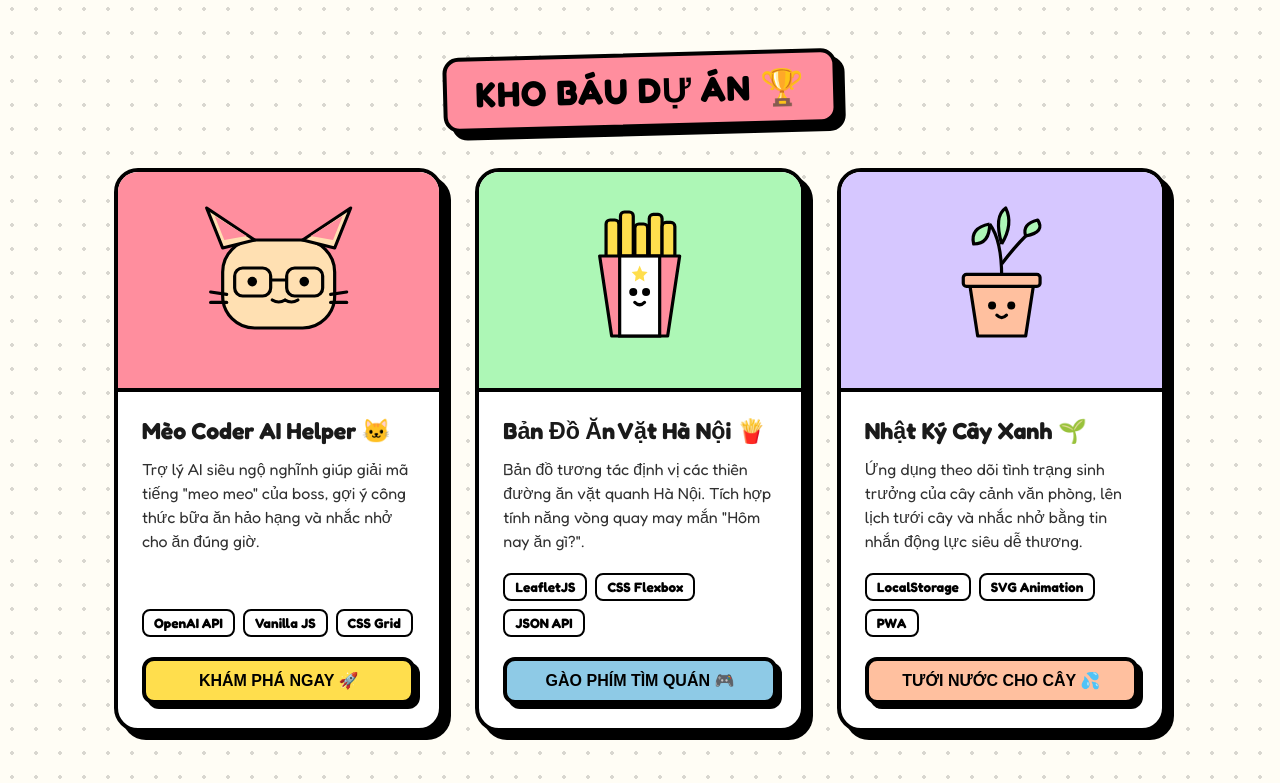
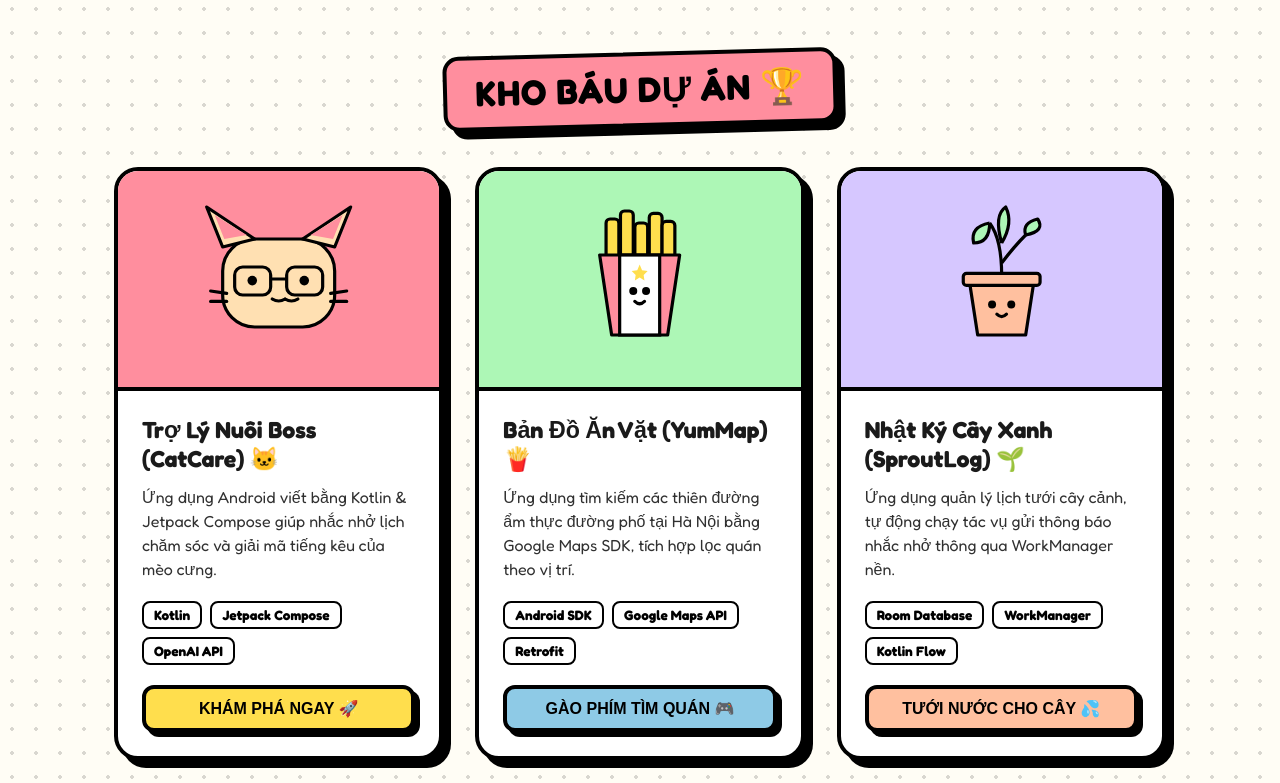
Before and after one commit to tranvietanh55/web-test, a plain HTML site: page index.html in a window 1280 px wide. Shown: the part 1179-1962 px from the top of the page. Drawn offline with Linux system fonts and the light colour scheme.

Commit message:
Update portfolio for Tran Viet Anh - Android Developer

```diff
--- a/index.html
+++ b/index.html
@@ -5,14 +5,14 @@
     <meta name="viewport" content="width=device-width, initial-scale=1.0">
 
     <!-- SEO Optimization -->
-    <title>Minh Panda | Cartoon Creative Portfolio</title>
-    <meta name="description" content="Trang web Thông tin cá nhân độc đáo mang đậm phong cách Hoạt hình và Neo-Brutalism của Minh Panda. Sáng tạo, độc đáo và đầy màu sắc!">
-    <meta name="keywords" content="Portfolio, Cartoon style, Neo-Brutalism, Front-end Developer, UI/UX Designer, Minh Panda">
-    <meta name="author" content="Minh Panda">
+    <title>Tran Viet Anh | Android Developer Creative Portfolio</title>
+    <meta name="description" content="Trang web Thông tin cá nhân độc đáo mang đậm phong cách Hoạt hình và Neo-Brutalism của Tran Viet Anh - Android Developer.">
+    <meta name="keywords" content="Portfolio, Cartoon style, Neo-Brutalism, Android Developer, Kotlin, Jetpack Compose, Tran Viet Anh">
+    <meta name="author" content="Tran Viet Anh">
 
     <!-- Open Graph for Social Sharing -->
-    <meta property="og:title" content="Minh Panda | Cartoon Creative Portfolio">
-    <meta property="og:description" content="Trang web Thông tin cá nhân độc đáo mang đậm phong cách Hoạt hình và Neo-Brutalism của Minh Panda.">
+    <meta property="og:title" content="Tran Viet Anh | Android Developer Creative Portfolio">
+    <meta property="og:description" content="Trang web Thông tin cá nhân độc đáo mang đậm phong cách Hoạt hình và Neo-Brutalism của Tran Viet Anh - Android Developer.">
     <meta property="og:type" content="website">
 
     <!-- FontAwesome Icons -->
@@ -34,7 +34,7 @@
     <!-- Sticky Navigation Bar -->
     <nav class="navbar">
         <div class="container navbar-content">
-            <a href="#" class="logo">PANDADEV 🐼</a>
+            <a href="#" class="logo">ANHDEV 🤖</a>
             <div class="nav-actions">
                 <!-- Theme Toggle -->
                 <button class="theme-toggle-btn" id="theme-toggle" aria-label="Đổi giao diện">
@@ -61,13 +61,13 @@
             </button>
 
             <!-- Prominent Cartoon Name -->
-            <h1 class="hero-name">MINH PANDA</h1>
+            <h1 class="hero-name">Tran Viet Anh</h1>
 
             <!-- Professional / Hobbies tags -->
             <div class="hero-badges">
-                <span class="badge" style="--badge-bg: var(--yellow)"><i class="fa-solid fa-code"></i> Front-End Dev</span>
-                <span class="badge" style="--badge-bg: var(--pink)"><i class="fa-solid fa-palette"></i> UI/UX Designer</span>
-                <span class="badge" style="--badge-bg: var(--purple)"><i class="fa-solid fa-gamepad"></i> Game Thủ Bán Chuyên</span>
+                <span class="badge" style="--badge-bg: var(--yellow)"><i class="fa-brands fa-android"></i> Android Dev</span>
+                <span class="badge" style="--badge-bg: var(--pink)"><i class="fa-solid fa-mobile-screen-button"></i> Kotlin / Java</span>
+                <span class="badge" style="--badge-bg: var(--purple)"><i class="fa-solid fa-cubes"></i> Jetpack Compose</span>
             </div>
         </section>
 
@@ -75,7 +75,7 @@
         <section id="about" class="about-bubble-container reveal">
             <div class="speech-bubble">
                 <p class="about-text">
-                    Chào bạn! Mình là một Lập trình viên Front-end kiêm Nhà thiết kế UI/UX theo phong cách sáng tạo và đầy màu sắc. Mình có đam mê biến những dòng code khô khan thành các trải nghiệm sinh động và vui nhộn. Phương châm làm việc của mình: "Nếu code không chạy, hãy đi uống trà sữa và thử lại!" 🥤
+                    Chào bạn! Mình là một Lập trình viên Android (Android Developer) đam mê phát triển các ứng dụng di động mượt mà, hiệu năng cao và có giao diện trực quan, thân thiện. Mình thích tối ưu hóa hiệu năng ứng dụng và vẽ giao diện bằng Jetpack Compose. Phương châm của mình: "Nếu ứng dụng crash, hãy xem Logcat, uống một ngụm cà phê và build lại!" ☕
                 </p>
             </div>
         </section>
@@ -86,16 +86,16 @@
                 <h2 class="comic-title" style="--title-bg: var(--blue)">SIÊU NĂNG LỰC ⚡</h2>
             </div>
             <div class="skills-container">
-                <div class="skill-pill" style="--pill-bg: var(--orange)"><i class="fa-brands fa-html5"></i> HTML5</div>
-                <div class="skill-pill" style="--pill-bg: var(--blue)"><i class="fa-brands fa-css3-alt"></i> CSS3</div>
-                <div class="skill-pill" style="--pill-bg: var(--yellow)"><i class="fa-brands fa-js"></i> JavaScript</div>
-                <div class="skill-pill" style="--pill-bg: var(--green)"><i class="fa-brands fa-react"></i> ReactJS</div>
-                <div class="skill-pill" style="--pill-bg: var(--purple)"><i class="fa-brands fa-vuejs"></i> VueJS</div>
-                <div class="skill-pill" style="--pill-bg: var(--pink)"><i class="fa-brands fa-figma"></i> Figma UI/UX</div>
-                <div class="skill-pill" style="--pill-bg: var(--blue)"><i class="fa-solid fa-mobile-screen"></i> Responsive</div>
+                <div class="skill-pill" style="--pill-bg: var(--orange)"><i class="fa-brands fa-android"></i> Android SDK</div>
+                <div class="skill-pill" style="--pill-bg: var(--blue)"><i class="fa-solid fa-code"></i> Kotlin</div>
+                <div class="skill-pill" style="--pill-bg: var(--yellow)"><i class="fa-solid fa-code"></i> Java</div>
+                <div class="skill-pill" style="--pill-bg: var(--green)"><i class="fa-solid fa-cubes"></i> Jetpack Compose</div>
+                <div class="skill-pill" style="--pill-bg: var(--purple)"><i class="fa-solid fa-network-wired"></i> Coroutines & Flow</div>
+                <div class="skill-pill" style="--pill-bg: var(--pink)"><i class="fa-solid fa-database"></i> Room / SQLite</div>
+                <div class="skill-pill" style="--pill-bg: var(--blue)"><i class="fa-solid fa-cloud-arrow-down"></i> Retrofit / API</div>
                 <div class="skill-pill" style="--pill-bg: var(--yellow)"><i class="fa-brands fa-github"></i> Git / Github</div>
-                <div class="skill-pill" style="--pill-bg: var(--purple)"><i class="fa-solid fa-pen-nib"></i> Vẽ Đồ Họa</div>
-                <div class="skill-pill" style="--pill-bg: var(--green)"><i class="fa-solid fa-gamepad"></i> Game Master</div>
+                <div class="skill-pill" style="--pill-bg: var(--purple)"><i class="fa-brands fa-figma"></i> Figma UI/UX</div>
+                <div class="skill-pill" style="--pill-bg: var(--green)"><i class="fa-solid fa-coffee"></i> Nghiện Cà Phê</div>
             </div>
         </section>
 
@@ -136,12 +136,12 @@
                         </svg>
                     </div>
                     <div class="project-info">
-                        <h3 class="project-title">Mèo Coder AI Helper 🐱</h3>
-                        <p class="project-desc">Trợ lý AI siêu ngộ nghĩnh giúp giải mã tiếng "meo meo" của boss, gợi ý công thức bữa ăn hảo hạng và nhắc nhở cho ăn đúng giờ.</p>
+                        <h3 class="project-title">Trợ Lý Nuôi Boss (CatCare) 🐱</h3>
+                        <p class="project-desc">Ứng dụng Android viết bằng Kotlin & Jetpack Compose giúp nhắc nhở lịch chăm sóc và giải mã tiếng kêu của mèo cưng.</p>
                         <div class="project-tags">
+                            <span class="project-tag">Kotlin</span>
+                            <span class="project-tag">Jetpack Compose</span>
                             <span class="project-tag">OpenAI API</span>
-                            <span class="project-tag">Vanilla JS</span>
-                            <span class="project-tag">CSS Grid</span>
                         </div>
                         <button class="neo-btn btn-yellow project-btn" data-project="cat-coder">KHÁM PHÁ NGAY 🚀</button>
                     </div>
@@ -171,12 +171,12 @@
                         </svg>
                     </div>
                     <div class="project-info">
-                        <h3 class="project-title">Bản Đồ Ăn Vặt Hà Nội 🍟</h3>
-                        <p class="project-desc">Bản đồ tương tác định vị các thiên đường ăn vặt quanh Hà Nội. Tích hợp tính năng vòng quay may mắn "Hôm nay ăn gì?".</p>
+                        <h3 class="project-title">Bản Đồ Ăn Vặt (YumMap) 🍟</h3>
+                        <p class="project-desc">Ứng dụng tìm kiếm các thiên đường ẩm thực đường phố tại Hà Nội bằng Google Maps SDK, tích hợp lọc quán theo vị trí.</p>
                         <div class="project-tags">
-                            <span class="project-tag">LeafletJS</span>
-                            <span class="project-tag">CSS Flexbox</span>
-                            <span class="project-tag">JSON API</span>
+                            <span class="project-tag">Android SDK</span>
+                            <span class="project-tag">Google Maps API</span>
+                            <span class="project-tag">Retrofit</span>
                         </div>
                         <button class="neo-btn btn-blue project-btn" data-project="street-food">GÀO PHÍM TÌM QUÁN 🎮</button>
                     </div>
@@ -207,12 +207,12 @@
                         </svg>
                     </div>
                     <div class="project-info">
-                        <h3 class="project-title">Nhật Ký Cây Xanh 🌱</h3>
-                        <p class="project-desc">Ứng dụng theo dõi tình trạng sinh trưởng của cây cảnh văn phòng, lên lịch tưới cây và nhắc nhở bằng tin nhắn động lực siêu dễ thương.</p>
+                        <h3 class="project-title">Nhật Ký Cây Xanh (SproutLog) 🌱</h3>
+                        <p class="project-desc">Ứng dụng quản lý lịch tưới cây cảnh, tự động chạy tác vụ gửi thông báo nhắc nhở thông qua WorkManager nền.</p>
                         <div class="project-tags">
-                            <span class="project-tag">LocalStorage</span>
-                            <span class="project-tag">SVG Animation</span>
-                            <span class="project-tag">PWA</span>
+                            <span class="project-tag">Room Database</span>
+                            <span class="project-tag">WorkManager</span>
+                            <span class="project-tag">Kotlin Flow</span>
                         </div>
                         <button class="neo-btn btn-orange project-btn" data-project="cute-plant">TƯỚI NƯỚC CHO CÂY 💦</button>
                     </div>
@@ -239,7 +239,7 @@
                     </div>
                     <div class="form-group">
                         <label for="message" class="form-label">Lời nhắn gửi vũ trụ? 🌌</label>
-                        <textarea id="message" class="form-textarea" placeholder="Chào Minh, mình muốn kết nối để làm một dự án siêu hoành tráng..." required></textarea>
+                        <textarea id="message" class="form-textarea" placeholder="Chào Việt Anh, mình muốn kết nối để hợp tác phát triển ứng dụng..." required></textarea>
                     </div>
 
                     <button type="submit" class="neo-btn btn-pink" style="margin-top: 10px;">
@@ -268,7 +268,7 @@
         <!-- Fun Interactive Footer Tag -->
         <footer class="footer-tag">
             <div class="footer-box" style="display: flex; flex-direction: column; align-items: center; gap: 8px;">
-                <span>Thiết kế bởi 🖤 Minh Panda | © 2026</span>
+                <span>Thiết kế bởi 🖤 Tran Viet Anh | © 2026</span>
                 <!-- Interactive Button to view LocalStorage messages -->
                 <button class="neo-btn btn-purple" onclick="toggleAdminPanel()" style="font-size: 0.85rem; padding: 6px 14px; border-radius: 8px; box-shadow: 3px 3px 0px var(--shadow-color);">
                     🔑 Xem Hộp Thư Đã Nhận
--- a/js/app.js
+++ b/js/app.js
@@ -123,28 +123,28 @@ document.addEventListener('DOMContentLoaded', () => {
     // ----------------------------------------------------------------------
     const projectData = {
         'cat-coder': {
-            title: 'Mèo Coder AI Helper 🐱',
+            title: 'Trợ Lý Nuôi Boss (CatCare) 🐱',
             accentColor: 'var(--pink)',
-            desc: 'Trợ lý AI siêu ngộ nghĩnh giúp bạn giao tiếp và hiểu tâm lý của Boss Mèo.',
-            longDesc: 'Dự án kết hợp giữa công nghệ xử lý ngôn ngữ tự nhiên hiện đại và tình yêu động vật! Ứng dụng tích hợp mô hình ngôn ngữ lớn để mô phỏng khả năng dịch tiếng "meo meo" cực dí dỏm, tư vấn công thức làm pate tại nhà tốt cho tiêu hóa của mèo, tự động lên lịch báo giờ cơm cho các bé, và đi kèm một kho truyện hài hước về các hoàng thượng siêu hài.',
-            tags: ['OpenAI API', 'Vanilla JS', 'CSS Grid', 'Lottie Files'],
-            link: 'https://github.com'
+            desc: 'Ứng dụng Android viết bằng Kotlin & Jetpack Compose giúp nhắc nhở lịch chăm sóc và giải mã tiếng kêu của mèo cưng.',
+            longDesc: 'Ứng dụng di động tối ưu dành riêng cho các "con sen"! Được xây dựng hoàn toàn bằng Kotlin và Jetpack Compose theo kiến trúc Clean Architecture mã nguồn mở. Ứng dụng tích hợp mô hình AI dịch tiếng "meo meo" cực dí dỏm, quản lý chi tiết lịch tiêm phòng, theo dõi chế độ dinh dưỡng hàng ngày, gửi thông báo nhắc nhở giờ cho ăn thông qua WorkManager, và gợi ý thực đơn pate tốt nhất cho sức khỏe boss mèo.',
+            tags: ['Kotlin', 'Jetpack Compose', 'OpenAI API', 'Clean Architecture'],
+            link: 'https://github.com/tranvietanh55/web-test'
         },
         'street-food': {
-            title: 'Bản Đồ Ăn Vặt Hà Nội 🍟',
+            title: 'Bản Đồ Ăn Vặt (YumMap) 🍟',
             accentColor: 'var(--green)',
-            desc: 'Bản đồ tương tác giúp bạn tìm kiếm các địa điểm ăn vặt vỉa hè ngon rẻ nhất Hà Nội.',
-            longDesc: 'Giải pháp tuyệt vời cho câu hỏi kinh điển "Hôm nay ăn gì?". Ứng dụng sử dụng thư viện bản đồ tương tác LeafletJS kết hợp dữ liệu do cộng đồng đóng góp để hiển thị các quán nem chua rán, bánh tráng trộn, trà chanh, nộm bò khô cực chi tiết. Tích hợp tính năng Vòng Quay May Mắn giúp giải quyết nhanh gọn những cuộc tranh cãi khi lựa chọn món ăn của nhóm bạn thân!',
-            tags: ['LeafletJS', 'CSS Flexbox', 'JSON API', 'GeoJSON'],
-            link: 'https://github.com'
+            desc: 'Ứng dụng tìm kiếm các thiên đường ẩm thực đường phố tại Hà Nội bằng Google Maps SDK, tích hợp lọc quán theo vị trí.',
+            longDesc: 'Bản đồ ăn vặt tương tác giúp giải cứu những tâm hồn đói bụng! Dự án tích hợp Google Maps SDK để hiển thị hàng trăm địa điểm ăn ngon-bổ-rẻ tại Hà Nội. Người dùng có thể tìm kiếm quán ăn xung quanh, xem đánh giá chi tiết, lọc địa điểm theo giá cả và khoảng cách. Ngoài ra ứng dụng còn có vòng xoay may mắn "Hôm nay ăn gì" để lựa chọn món ăn ngẫu nhiên.',
+            tags: ['Android SDK', 'Google Maps API', 'Retrofit', 'MVVM'],
+            link: 'https://github.com/tranvietanh55/web-test'
         },
         'cute-plant': {
-            title: 'Nhật Ký Cây Xanh 🌱',
+            title: 'Nhật Ký Cây Xanh (SproutLog) 🌱',
             accentColor: 'var(--purple)',
-            desc: 'Ứng dụng chăm sóc cây cảnh văn phòng, nhắc nhở tưới nước siêu thú vị.',
-            longDesc: 'Vũ khí sinh tồn của những "bé sen" yêu cây cỏ nhưng thường xuyên quên tưới nước. Ứng dụng cho phép thiết lập hồ sơ riêng cho từng chậu cây trong nhà, tự động tính toán tần suất tưới nước dựa trên loại đất và điều kiện thời tiết thực tế, hiển thị biểu đồ sinh trưởng ngộ nghĩnh và gửi thông báo nhắc nhở mang phong cách khuyên nhủ siêu đáng yêu của các loài cây cảnh.',
-            tags: ['LocalStorage', 'SVG Animation', 'PWA', 'Vanilla CSS'],
-            link: 'https://github.com'
+            desc: 'Ứng dụng quản lý lịch tưới cây cảnh, tự động chạy tác vụ gửi thông báo nhắc nhở thông qua WorkManager nền.',
+            longDesc: 'Giải pháp tuyệt vời để chăm sóc cây cảnh trong nhà! Ứng dụng giúp bạn tạo hồ sơ riêng cho từng loài thực vật, theo dõi tần suất tưới nước và bón phân, tính toán lượng nước dựa vào độ ẩm và nhiệt độ không khí thực tế. Cơ sở dữ liệu được quản lý bằng Room Database và chạy ngầm gửi thông báo nhắc nhở bằng WorkManager chính xác từng phút.',
+            tags: ['Room Database', 'WorkManager', 'Kotlin Flow', 'Material Design 3'],
+            link: 'https://github.com/tranvietanh55/web-test'
         }
     };
 
```
